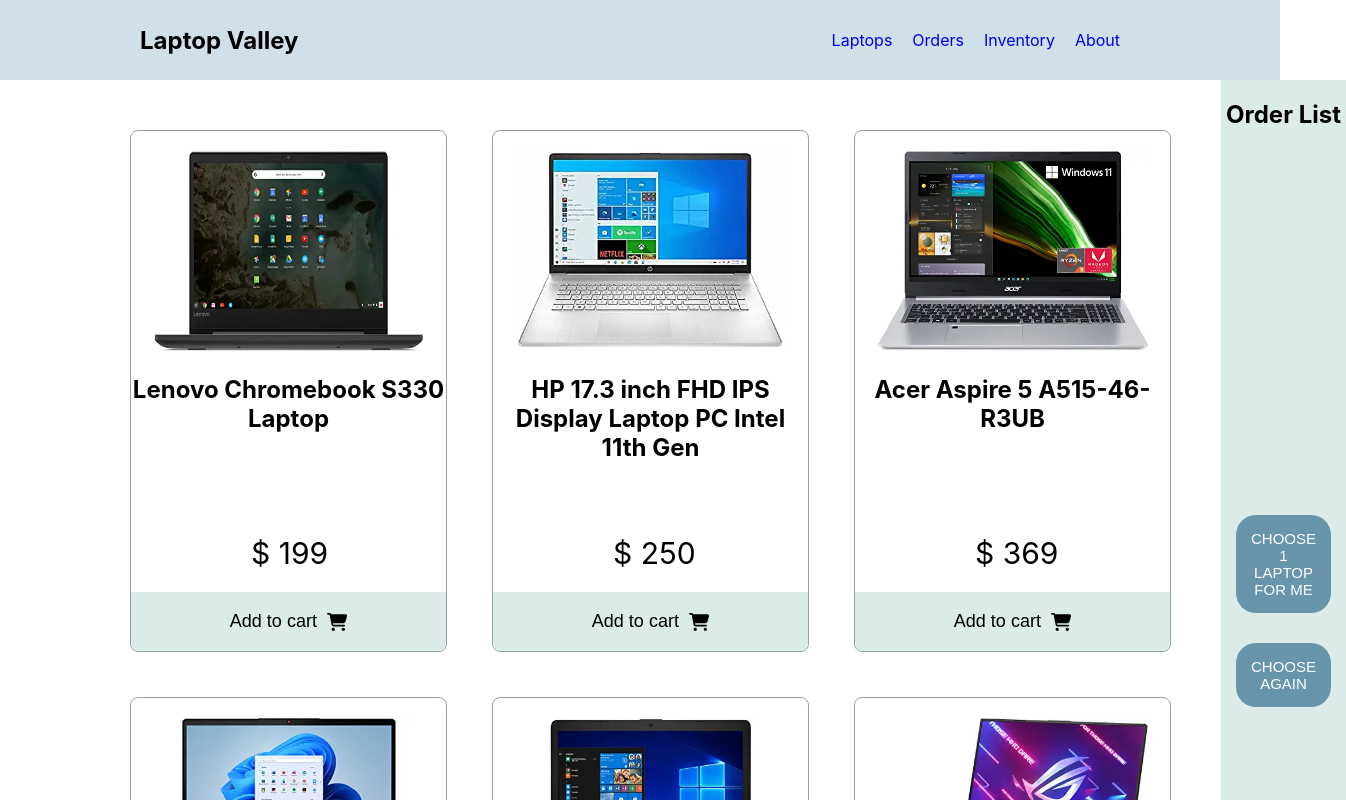
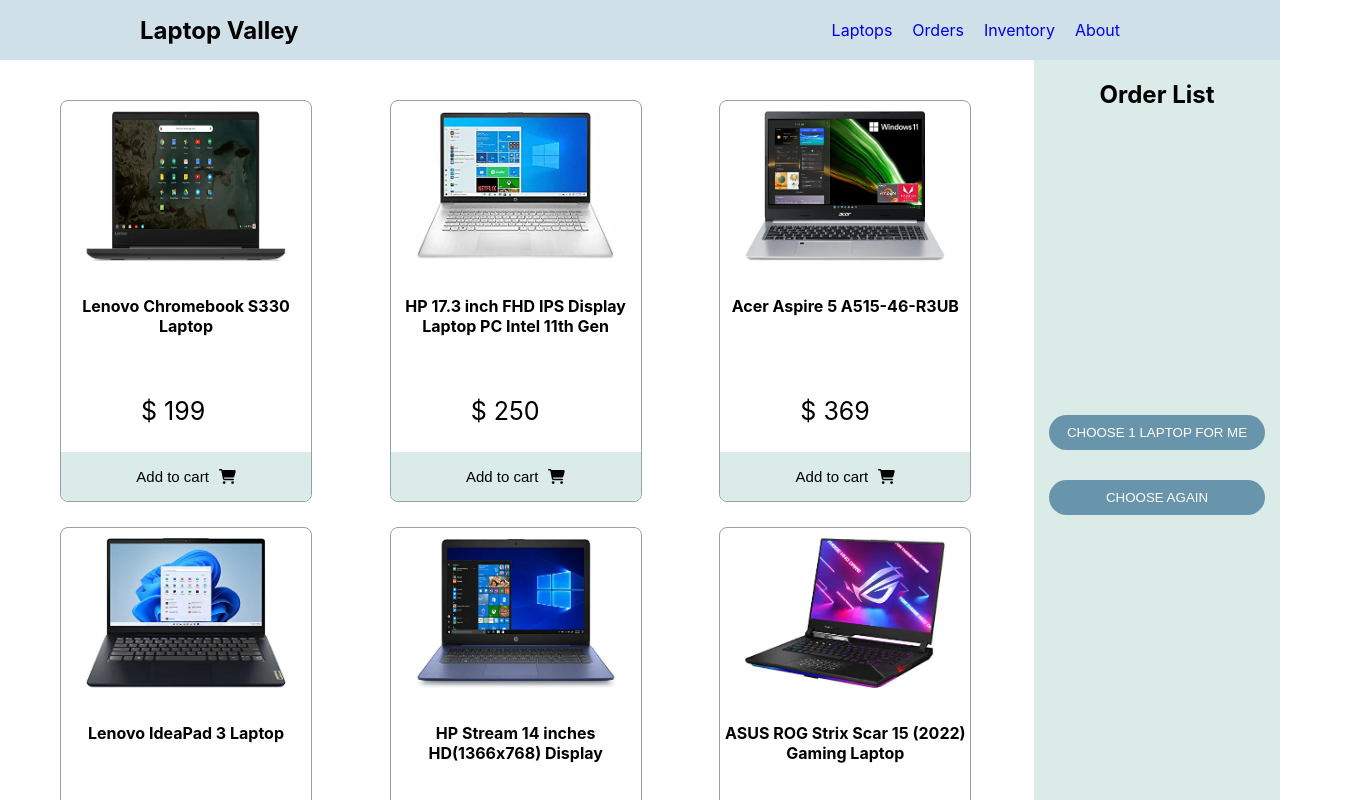
Before and after one commit to hoqradwan/laptop-valley, a React (Create React App) app: page / in a window 1280 px wide. Shown: the top 800 px of the page, 1346 px wide, since content can reach past the window. Built offline with nearby package versions, Linux system fonts and the light colour scheme.

Commit message:
style fixec

```diff
--- a/src/components/Header/Header.css
+++ b/src/components/Header/Header.css
@@ -1,11 +1,12 @@
 .header {
   background-color: #cfe0e8;
-  height: 80px;
+  height: 60px;
   display: flex;
   justify-content: space-between;
   align-items: center;
   padding-left: 140px;
   padding-right: 140px;
+
 }
 nav a{
     text-decoration: none;
--- a/src/components/Product/Product.css
+++ b/src/components/Product/Product.css
@@ -1,20 +1,21 @@
 .product-container img {
-  width: 270px;
-  height: 200px;
+  width: 200px;
+  height: 150px;
+  border-radius: 8px;
+  margin: 10px;
 }
 .product-container{
-  position: relative;
-  padding-top: 20px;
-  width: 315px;
-  height: 500px;
+  width: 250px;
+  height: 400px;
   border: 1px solid #95A0A7;
   border-radius: 8px;
+  position: relative;
 }
 .btn-cart {
   width: 100%;
   background-color: #daebe8;
   border: none;
-  font-size: 18px;
+  font-size: 15px;
   display: flex;
   justify-content: center;
   align-items: center;
@@ -26,9 +27,9 @@
      margin-right: 10px;
 }
 .price{
-  font-size: 30px;
+  font-size: 25px;
   position: absolute;
-  left: 120px;
+  left: 80px;
   bottom: 50px;
   text-align: center;
 }
--- a/src/components/Product/Product.js
+++ b/src/components/Product/Product.js
@@ -8,7 +8,7 @@
   return (
     <div className="product-container">
       <img src={image} alt="" />
-      <h2>{name}</h2>
+      <h4>{name}</h4>
       <p className="price">$ {price}</p>
       <button className="btn-cart" onClick={() => handleAddToCart(name)}>
         <p className="btn-text">Add to cart</p>
--- a/src/components/Products/Products.css
+++ b/src/components/Products/Products.css
@@ -1,13 +1,14 @@
 .container{
     display: grid;
     grid-template-columns: 4fr 1fr;
-    margin-left: 80px;
+    margin-left: 50px;
 }
 .products-container{
     display: grid;
     grid-template-columns: repeat(3, 1fr);
-    gap: 45px;
-    margin: 50px 50px;
+    margin: 40px 10px;
+    gap: 25px;
+
 }
 .cart-container{
     position: sticky;
@@ -19,17 +20,15 @@
     display: flex;
     flex-direction: column;
     position: sticky;
-    top: 500px;
-    bottom: 400px;
+    top: 400px;
 }
 .choose-btn{
     background-color: #6995ac;
     color: white;
     border: none;
     border-radius: 20px;
-    padding: 15px;
+    padding: 10px 15px;
     margin: 15px;
-    font-size: 15px;
     cursor: pointer;
 }
 
```
